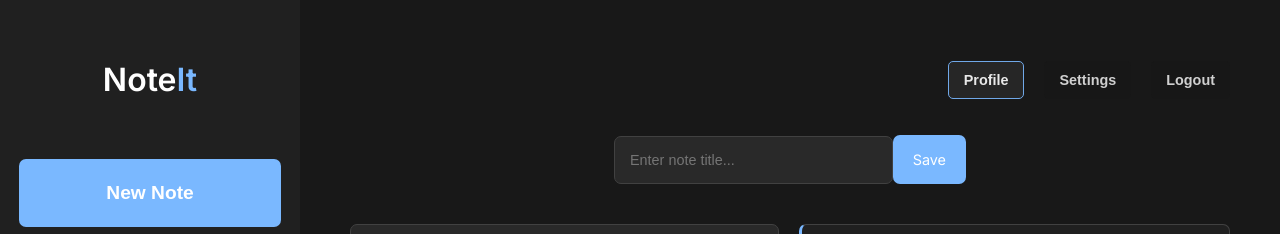
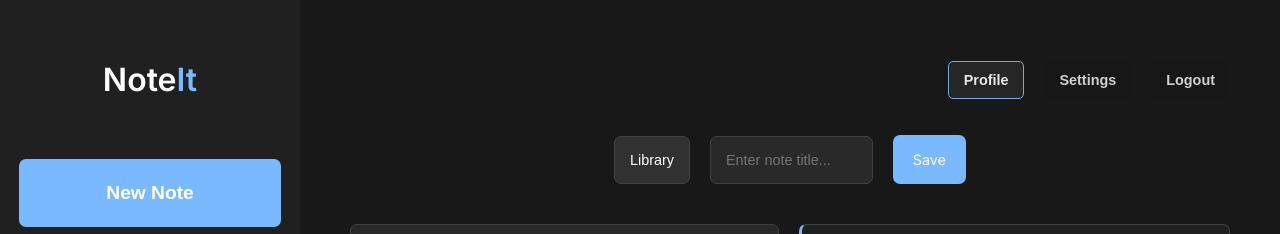
Before and after one commit to joaolscosta/NoteIt, a React (Vite) app in the folder frontend/: page /main_page in a window 1280 px wide. Both pictures are taken after a click on the button "New Note". Shown: the top 234 px of the page. Built offline with nearby package versions, Linux system fonts and the light colour scheme; no server answers.

Commit message:
feat: Added back to library button. Fix adding the notes table to the initialization script.

```diff
--- a/frontend/src/components/MainPage.jsx
+++ b/frontend/src/components/MainPage.jsx
@@ -6,7 +6,7 @@ import Note from "./Note";
 
 const MainPage = () => {
    const [view, setView] = useState("library");
-   const [currentFolder, setCurrentFolder] = useState(null);
+   const [currentFolder, setCurrentFolder] = useState("/");
 
    return (
       <div className="main-page">
@@ -15,7 +15,7 @@ const MainPage = () => {
          {view === "library" ? (
             <Library setView={setView} setCurrentFolder={setCurrentFolder} />
          ) : (
-            <Note currentFolder={currentFolder} />
+            <Note currentFolder={currentFolder} setView={setView} />
          )}
       </div>
    );
--- a/frontend/src/components/Note.jsx
+++ b/frontend/src/components/Note.jsx
@@ -2,7 +2,7 @@ import React, { useState } from "react";
 import { marked } from "marked";
 import axios from "axios";
 
-const Note = ({ currentFolder }) => {
+const Note = ({ currentFolder, setView }) => {
    const [title, setTitle] = useState("");
    const [content, setContent] = useState("");
 
@@ -36,6 +36,9 @@ const Note = ({ currentFolder }) => {
    return (
       <div className="note-container">
          <div className="note-header">
+            <button className="button-back-library" onClick={() => setView("library")}>
+               Library
+            </button>
             <input
                type="text"
                className="note-title-input"
--- a/frontend/src/index.css
+++ b/frontend/src/index.css
@@ -605,6 +605,22 @@ body {
    width: 40%;
 }
 
+.button-back-library {
+   background-color: #313131;
+   border: 1px solid #414141;
+   color: #ffffff;
+   padding: 15px 15px;
+   margin-right: 20px;
+   cursor: pointer;
+   border-radius: 7px;
+   font-size: 0.9rem;
+   text-align: center;
+}
+
+.button-back-library:hover {
+   background-color: #2c2c2c;
+}
+
 .note-title-input {
    background-color: #292929;
    color: #ffffff;
@@ -625,6 +641,7 @@ body {
    color: #ffffff;
    border: none;
    padding: 16px 20px;
+   margin-left: 20px;
    cursor: pointer;
    border-radius: 7px;
    font-size: 0.9rem;
```
Also changed, not shown: 1 other file (tests, documents, lock files or other folders).
